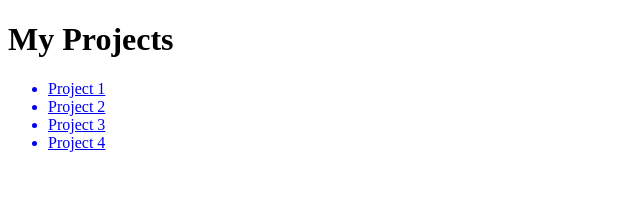
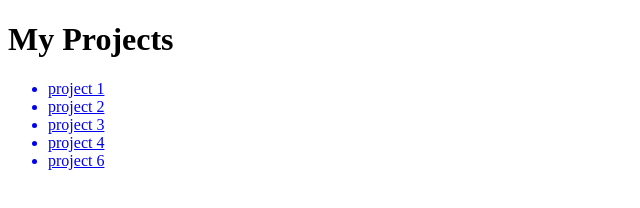
Before and after one commit to okaymelanie/okaymelanie.github.io, a plain HTML site: page index.html in a window 1280 px wide. Shown: the full height of the page, 0-640 px from the left. Drawn offline with Linux system fonts and the light colour scheme.

Commit message:
Update index.html

```diff
--- a/index.html
+++ b/index.html
@@ -10,10 +10,11 @@
 
    <h1>My Projects</h1>
     <ul>
-      <a href="project1.html"><li>Project 1</li></a>
-      <a href="project2.html"><li>Project 2</li></a>
-      <a href="project3.html"><li>Project 3</li></a>
-      <a href="project4.html"><li>Project 4</li></a>
+      <a href="project1.html"><li>project 1</li></a>
+      <a href="project2.html"><li>project 2</li></a>
+      <a href="project3.html"><li>project 3</li></a>
+      <a href="project4.html"><li>project 4</li></a>
+      <a href="project6/project6.html"><li>project 6</li></a>
     </ul>
    </body>
 
```
